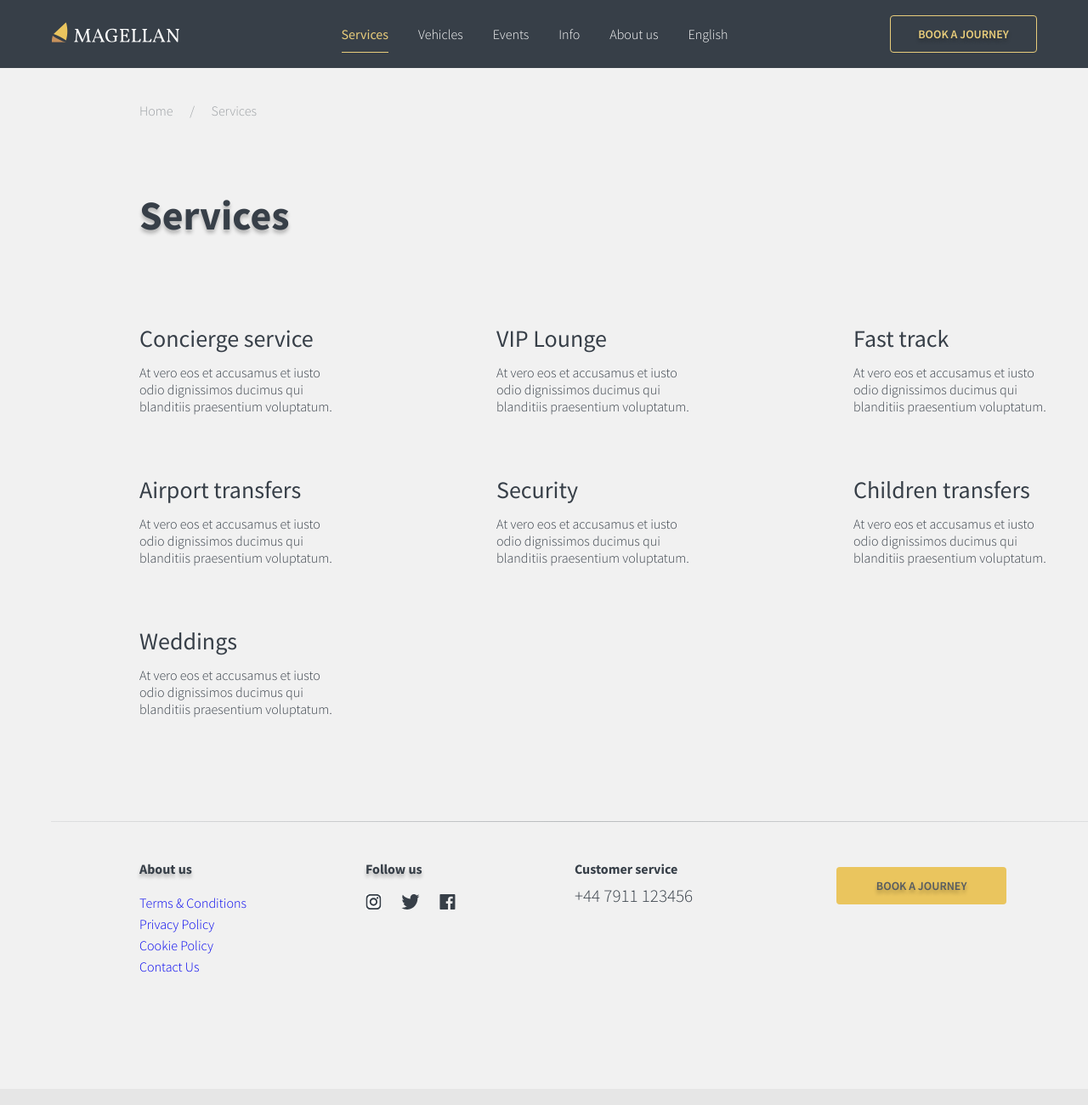
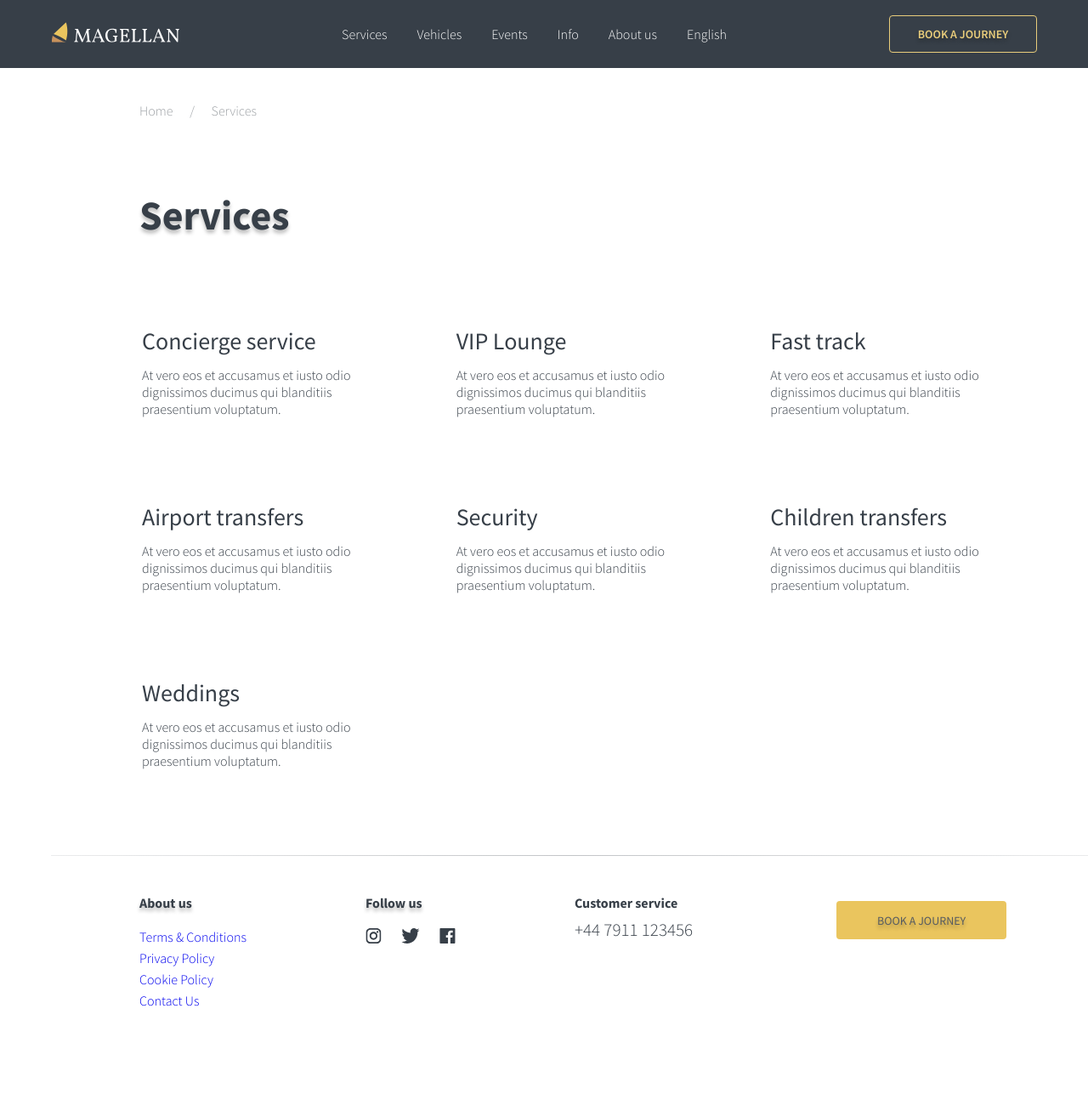
Before and after one commit to m1llerq/testProject, a plain HTML site: page index.html in a window 1280 px wide. Shown: the top 1300 px of the page at 85% size. Drawn offline with Linux system fonts and the light colour scheme.

Commit message:
NaProverku2

```diff
--- a/index.html
+++ b/index.html
@@ -18,16 +18,14 @@
           <img src="pictures/logo.svg" alt="logo" />
         </div>
         <div class="menu">
-          <div class="service"><div>Services</div></div>
-          <div>Vehicles</div>
-          <div>Events</div>
-          <div>Info</div>
-          <div>About us</div>
-          <div>English</div>
+          <a href="#">Services</a>
+          <a href="#">Vehicles</a>
+          <a href="#">Events</a>
+          <a href="#">Info</a>
+          <a href="#">About us</a>
+          <a href="#">English</a>
         </div>
-        <div class="buttonBorder">
-          <a class="button" href="/" target="_blank">BOOK A JOURNEY</a>
-        </div>
+        <a class="button" href="/">book a journey</a>
       </header>
       <div class="mainspace">
         <div class="refs">
@@ -36,13 +34,14 @@
           <a href="/">Services</a>
         </div>
         <h1>Services</h1>
-        <div class="textspace">
+        <div class="text-space">
           <div>
             <h2>Concierge service</h2>
             <div class="text">
               At vero eos et accusamus et iusto odio dignissimos ducimus qui
               blanditiis praesentium voluptatum.
             </div>
+            <a href="#"> More info</a>
           </div>
           <div>
             <h2>VIP Lounge</h2>
@@ -50,6 +49,7 @@
               At vero eos et accusamus et iusto odio dignissimos ducimus qui
               blanditiis praesentium voluptatum.
             </div>
+            <a href="#"> More info</a>
           </div>
           <div>
             <h2>Fast track</h2>
@@ -57,6 +57,7 @@
               At vero eos et accusamus et iusto odio dignissimos ducimus qui
               blanditiis praesentium voluptatum.
             </div>
+            <a href="#"> More info</a>
           </div>
           <div>
             <h2>Airport transfers</h2>
@@ -64,6 +65,7 @@
               At vero eos et accusamus et iusto odio dignissimos ducimus qui
               blanditiis praesentium voluptatum.
             </div>
+            <a href="#"> More info</a>
           </div>
           <div>
             <h2>Security</h2>
@@ -71,6 +73,7 @@
               At vero eos et accusamus et iusto odio dignissimos ducimus qui
               blanditiis praesentium voluptatum.
             </div>
+            <a href="#"> More info</a>
           </div>
           <div>
             <h2>Children transfers</h2>
@@ -78,6 +81,7 @@
               At vero eos et accusamus et iusto odio dignissimos ducimus qui
               blanditiis praesentium voluptatum.
             </div>
+            <a href="#"> More info</a>
           </div>
           <div>
             <h2>Weddings</h2>
@@ -85,11 +89,12 @@
               At vero eos et accusamus et iusto odio dignissimos ducimus qui
               blanditiis praesentium voluptatum.
             </div>
+            <a href="#"> More info</a>
           </div>
         </div>
       </div>
       <footer>
-        <div class="zalivka">
+        <div class="contacts">
           <hr />
           <div class="bottomspace">
             <div>
@@ -119,13 +124,11 @@
               <h3 class="phone">Customer service</h3>
               <div class="phoneN">+44 7911 123456</div>
             </div>
-            <div class="booking">
-              <a class="button2" href="/" target="_blank">Book a journey</a>
-            </div>
+            <a class="button" href="/">book a journey</a>
           </div>
         </div>
-        <div class="veryBottom">
-          <div class="copy">&copy; MagellanDeluxeTravel</div>
+        <div class="copyright">
+          <div class="copy-sign">&copy; MagellanDeluxeTravel</div>
         </div>
       </footer>
     </div>
--- a/styles.css
+++ b/styles.css
@@ -33,29 +33,70 @@ header {
   display: flex;
   flex-direction: row;
   gap: 35px;
-  font-family: "IBM Plex Sans", sans-serif;
-  font-family: "Source Sans Pro", sans-serif;
-  color: #fff;
-  font-size: 16px;
-  font-weight: 300;
-  height: 80px;
   align-items: center;
 }
 
-.service {
+.menu a:hover {
   display: flex;
   height: 44px;
   align-items: center;
   color: #e9cd7b;
   font-weight: 400;
   border-bottom: 1px solid #e9cd7b;
+  transition: color 0.2s linear;
+}
+
+.menu a {
+  text-decoration: none;
+  font-family: "IBM Plex Sans", sans-serif;
+  font-family: "Source Sans Pro", sans-serif;
+  color: #fff;
+  font-size: 16px;
+  font-weight: 300;
 }
 
 .Logo {
   padding-left: 60px;
 }
 
-.buttonBorder > a {
+a {
+  text-decoration: none;
+}
+
+.button {
+  display: flex;
+  width: 200px;
+  height: 45px;
+  background: #eac55e;
+  border-radius: 4px;
+  border: none;
+  align-items: center;
+  justify-content: center;
+  text-transform: uppercase;
+  font-family: "Source Sans Pro";
+  font-size: 14px;
+  line-height: 18px;
+  color: #575c61;
+  text-shadow: 0px 4px 4px rgba(0, 0, 0, 0.25);
+}
+
+header > .button {
+  width: 174px;
+  height: 44px;
+  border: 1px solid #e9cd7b;
+  border-radius: 4px;
+  background: #373f48;
+  font-style: normal;
+  font-weight: 600;
+  color: #e9cd7b;
+  margin-right: 60px;
+}
+
+.contacts .button {
+  margin-left: 29px;
+  margin-top: 8px;
+}
+/* .buttonBorder > a {
   text-decoration: none;
   font-family: "IBM Plex Sans", sans-serif;
   font-family: "Source Sans Pro", sans-serif;
@@ -73,14 +114,12 @@ header {
   height: 44px;
   border: 1px solid #e9cd7b;
   border-radius: 4px;
-  /* margin-top: 18px;
-  margin-bottom: 18px; */
   margin-right: 60px;
-}
+} */
 
 .mainspace {
-  height: 886px;
-  background-color: #f1f1f1;
+  /* height: 886px; */
+  background-color: #ffffff;
   display: flex;
   align-items: flex-start;
   flex-direction: column;
@@ -122,22 +161,29 @@ h1 {
   color: #373f48;
 }
 
-.textspace {
+.text-space {
   display: flex;
   flex-wrap: wrap;
   align-content: space-around;
   max-width: 1110px;
-  padding-top: 97px;
-  gap: 88px 180px;
-  margin-left: 164px;
+  padding-top: 69px;
+  margin-left: 121px;
 }
 
-.textspace > div {
-  width: 240px;
-  height: 90px;
+.text-space > div {
+  display: flex;
+  justify-content: flex-start;
+  flex-direction: column;
+  width: 33.3%;
+  padding-left: 45px;
+  padding-top: 30px;
+  padding-bottom: 27px;
+  padding-right: 27px;
+  border: 1px solid;
+  border-color: transparent;
 }
 
-.textspace > div > h2 {
+.text-space > div > h2 {
   margin-bottom: 12px;
   font-family: "IBM Plex Sans", sans-serif;
   font-family: "Source Sans Pro", sans-serif;
@@ -145,6 +191,30 @@ h1 {
   font-weight: 400;
   font-size: 28px;
   color: #373f48;
+}
+.text-space > div > a {
+  color: #eac55e;
+  text-decoration: none;
+  margin-top: 22px;
+  text-transform: uppercase;
+  font-family: "IBM Plex Sans", sans-serif;
+  font-family: "Source Sans Pro", sans-serif;
+  font-weight: 600;
+  font-size: 14px;
+  text-shadow: 0px 4px 4px rgba(0, 0, 0, 0.25);
+  width: 69px;
+  opacity: 0;
+}
+
+.text-space > div:hover {
+  border: 1px solid #eac55e;
+  border-radius: 4px;
+  transition: 0.2s linear;
+}
+
+.text-space > div:hover > a {
+  opacity: 1;
+  transition: 0.2s linear;
 }
 
 hr {
@@ -161,11 +231,12 @@ hr {
   );
 }
 
-.zalivka {
+.contacts {
   display: flex;
   flex-direction: column;
-  background-color: #f1f1f1;
-  height: 315px;
+  background-color: #ffffff;
+  margin-top: 33px;
+  margin-bottom: 139px;
 }
 .bottomspace {
   display: flex;
@@ -210,7 +281,7 @@ hr {
   color: #373f48;
 }
 
-.booking {
+/* .booking {
   display: flex;
   align-items: center;
   justify-content: center;
@@ -231,22 +302,21 @@ hr {
   color: #575c61;
   text-shadow: 0px 4px 4px rgba(0, 0, 0, 0.25);
   text-transform: uppercase;
-}
+} */
 
 footer {
   display: flex;
   flex-direction: column;
-  height: 381px;
 }
 
-.veryBottom {
+.copyright {
   display: flex;
   align-items: center;
   background-color: #e6e6e6;
   height: 66px;
 }
 
-.copy {
+.copy-sign {
   margin-left: 60px;
   font-style: normal;
   font-weight: 400;
```
